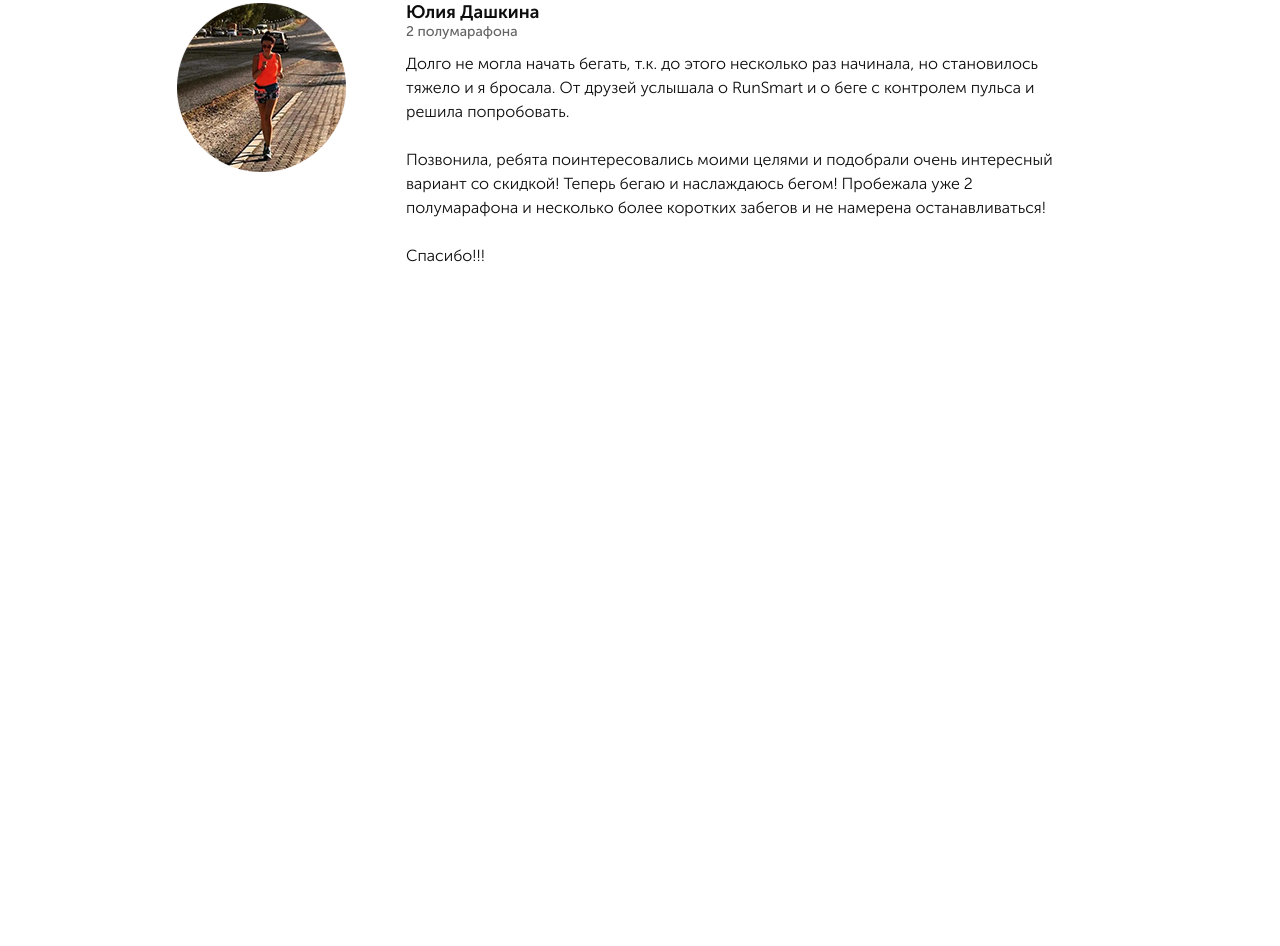
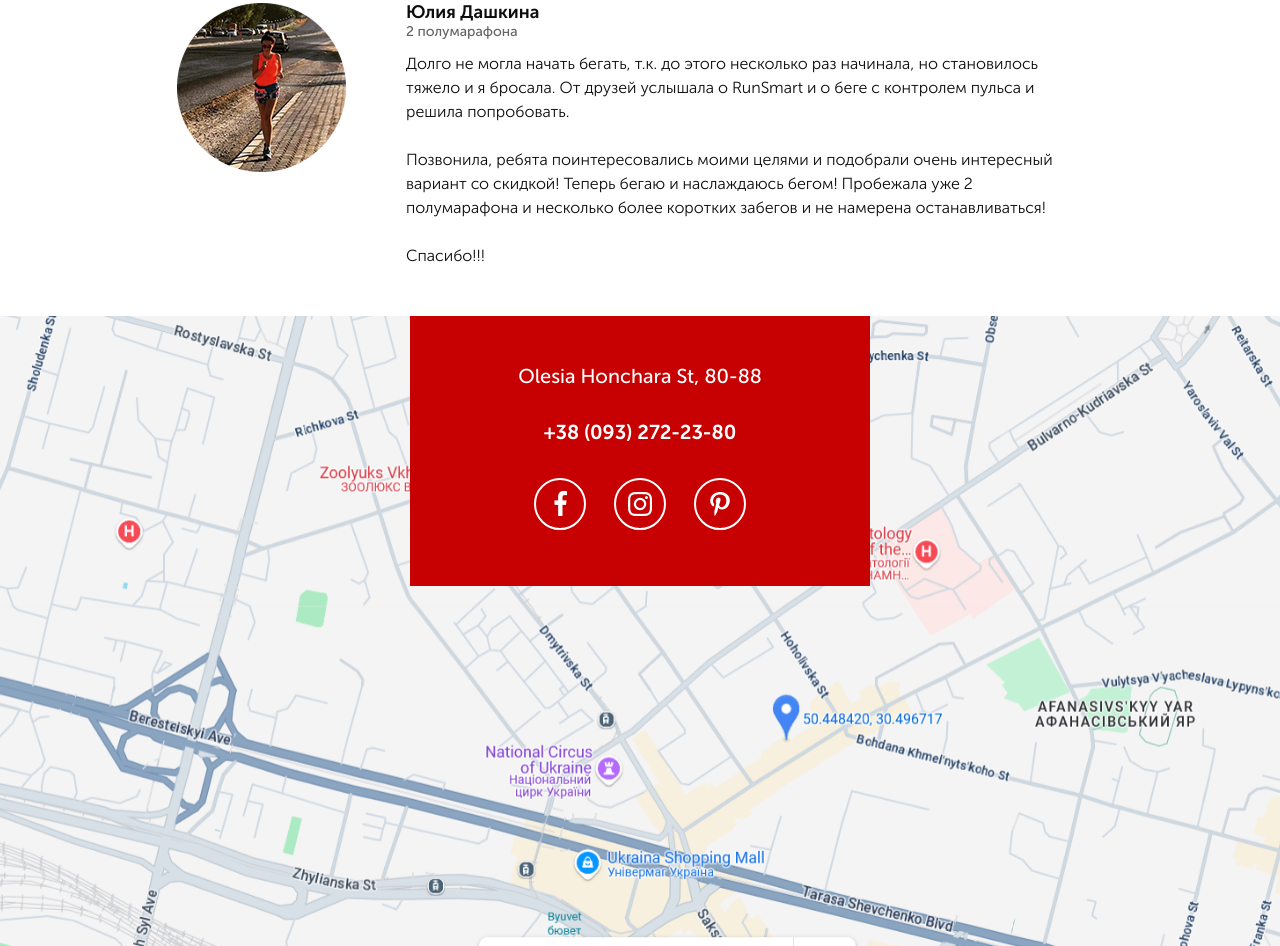
Before and after one commit to mon0rd/pulsemeters, a plain HTML site: page index.html in a window 1280 px wide. Shown: the part 4391-5337 px from the top of the page. Before the commit the page ends 4707 px from the top, so only its background shows below. Drawn offline with Linux system fonts and the light colour scheme.

Commit message:
seventh(last) section done

```diff
--- a/index.html
+++ b/index.html
@@ -238,5 +238,16 @@
                 </div>
             </div>
     </section>
+    <section class="map">
+        <div class="map_block">
+            <div class="map_adress">Olesia Honchara St, 80-88</div>
+            <div class="map_phone">+38 (093) 272-23-80</div>
+            <div class="map_socials">
+                <a href="#" class="map_socials_link"><div class="map_socials_link_circle"><img src="/icons/fb.png" alt="fb"></div></a>
+                <a href="#" class="map_socials_link"><div class="map_socials_link_circle"><img src="/icons/instagram.png" alt="instagram"></div></a>
+                <a href="#" class="map_socials_link"><div class="map_socials_link_circle"><img src="/icons/pinterest.png" alt="pinterest"></div></a>
+            </div>
+        </div>
+    </section>
 </body>
 </html>
--- a/sass/_main.sass
+++ b/sass/_main.sass
@@ -220,6 +220,7 @@
     &:hover
       background-color: $red
       color: white
+      border: none
     div
       transform: skewX(30deg)
   &_block
@@ -300,7 +301,6 @@
   &_block
     display: flex
     margin-top: 60px
-  &_avatar
   &_text
     text-align: left
     margin-left: 60px
@@ -317,3 +317,45 @@
       margin-top: 10px
       font-size: 16px
       font-weight: 300
+
+.map
+  background: url('/img/map_bg_ua.png') center (center / cover) no-repeat
+  min-height: 630px
+  display: flex
+  justify-content: center
+  &_block
+    width: 460px
+    height: 270px
+    background-color: $red
+    color: white
+    display: flex
+    flex-direction: column
+    align-items: center
+  &_adress
+    font-size: 20px
+    line-height: 20px
+    font-weight: 500
+    margin-top: 50px
+  &_phone
+    font-size: 20px
+    line-height: 20px
+    font-weight: 700
+    margin-top: 36px
+  &_socials
+    margin-top: 36px
+    width: 212px
+    display: flex
+    justify-content: space-between
+    &_link
+      border-radius: 100%
+      &_circle
+        width: 52px
+        height: 52px
+        border: solid
+        border-radius: 100%
+        border-color: white
+        border-width: 2px
+        background-color: $red
+        display: flex
+        justify-content: center
+        align-items: center
```
Also changed, not shown: css/styles.min.css, img/map_bg_ua.png (added), 1 other file.
